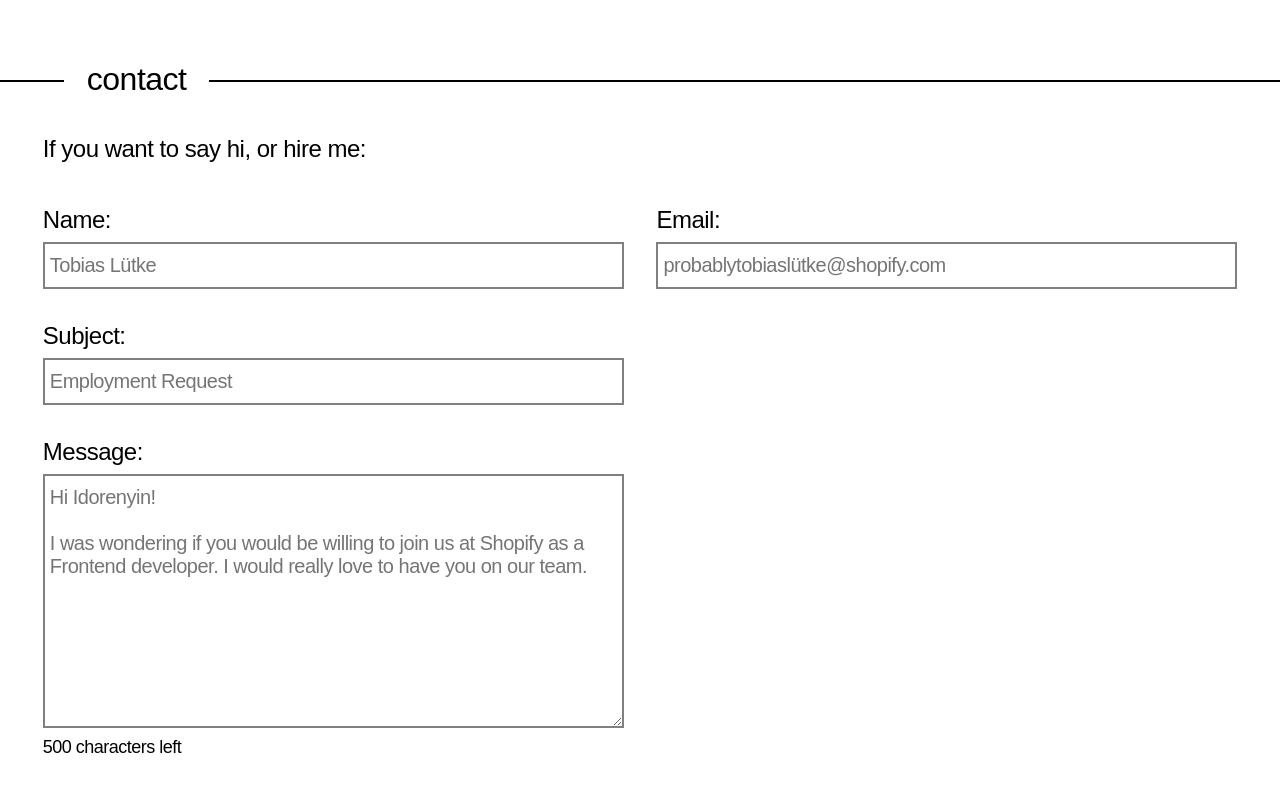
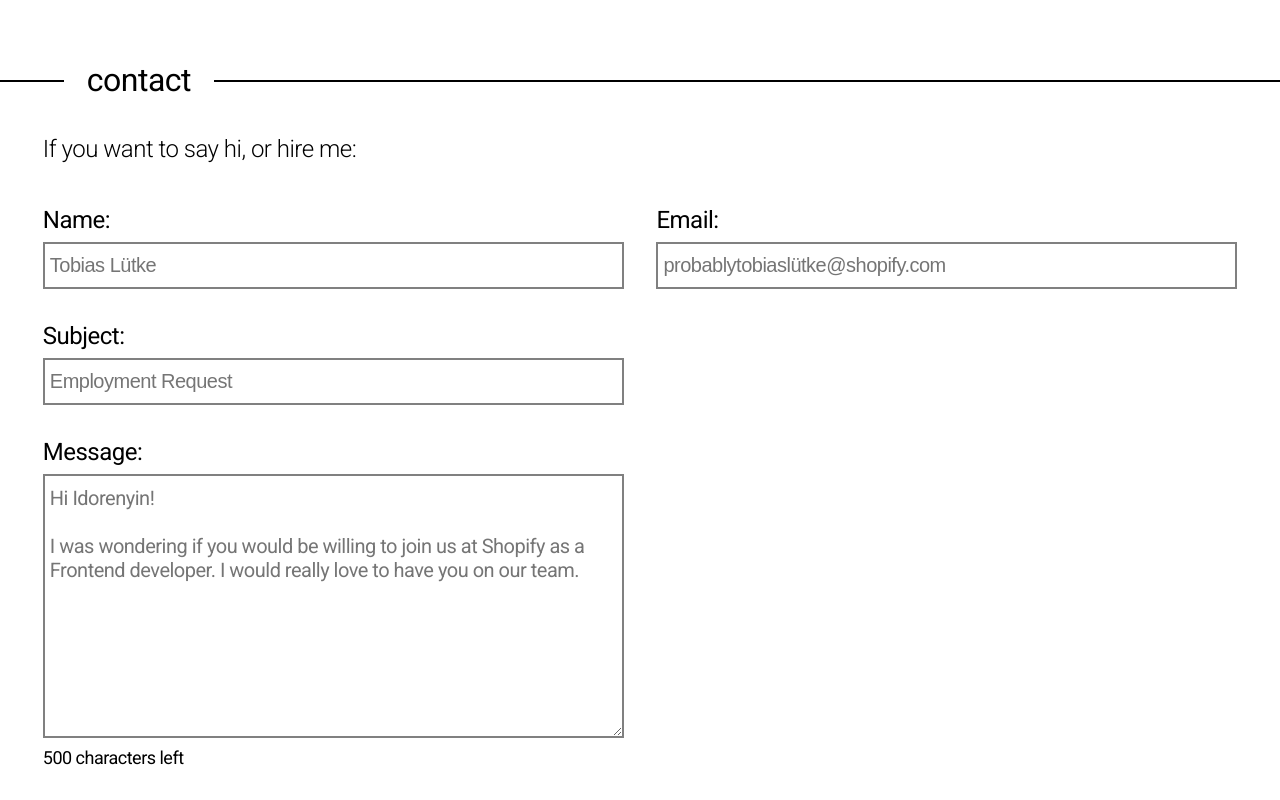
Before and after one commit to idorenyinudoh/iudoh.me, a Nuxt app: page / in a window 1280 px wide. Shown: the part 2380-3180 px from the top of the page. Built offline with nearby package versions, Linux system fonts and the light colour scheme.

Commit message:
feat: change font family to Roboto

```diff
--- a/nuxt.config.js
+++ b/nuxt.config.js
@@ -16,7 +16,10 @@
       { rel: 'apple-touch-icon', sizes: '180x180', href: '/apple-touch-icon.png' },
       { rel: 'icon', type: 'image/png', sizes: '32x32', href: '/favicon-32x32.png' },
       { rel: 'icon', type: 'image/png', sizes: '16x16', href: '/favicon-16x16.png' },
-      { rel: 'manifest', href: '/site.webmanifest' }
+      { rel: 'manifest', href: '/site.webmanifest' },
+      { rel: 'preconnect', href: 'https://fonts.googleapis.com' },
+      { rel: 'preconnect', href: 'https://fonts.gstatic.com' },
+      { rel: 'stylesheet', href: 'https://fonts.googleapis.com/css2?family=Roboto:wght@300;400&display=swap' }
     ]
   },
 
--- a/static/index.css
+++ b/static/index.css
@@ -1,11 +1,12 @@
 body {
     margin: 0;
-    font-family: Arial, Helvetica, sans-serif;
+    font-family: 'Roboto', sans-serif;
     letter-spacing: -0.5px;
 }
 p {
     margin: 0;
     font-size: 24px;
+    font-weight: 300;
 }
 a {
     color: #00f;
@@ -30,3 +31,6 @@
     border-bottom: 2px solid;
     padding: calc(40px + 1vw) calc(30px + 1vw);
 }
+ul {
+    font-weight: 300;
+}
```
